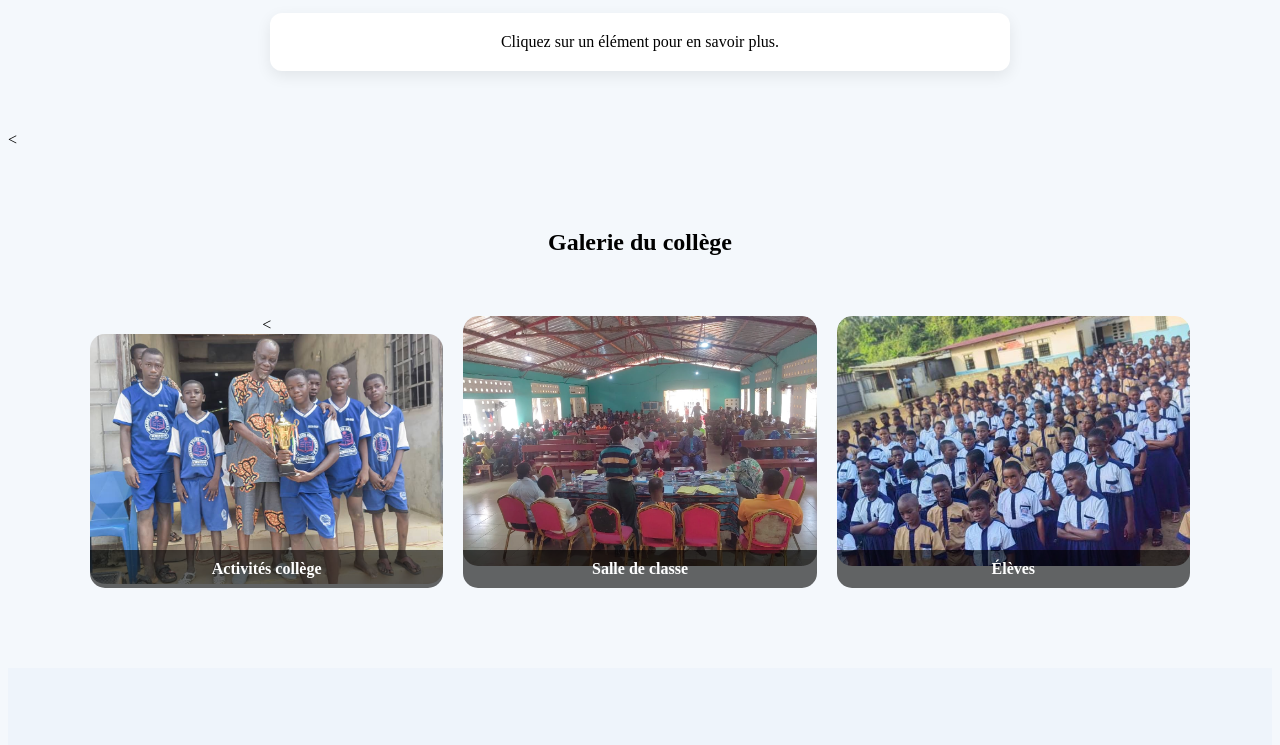
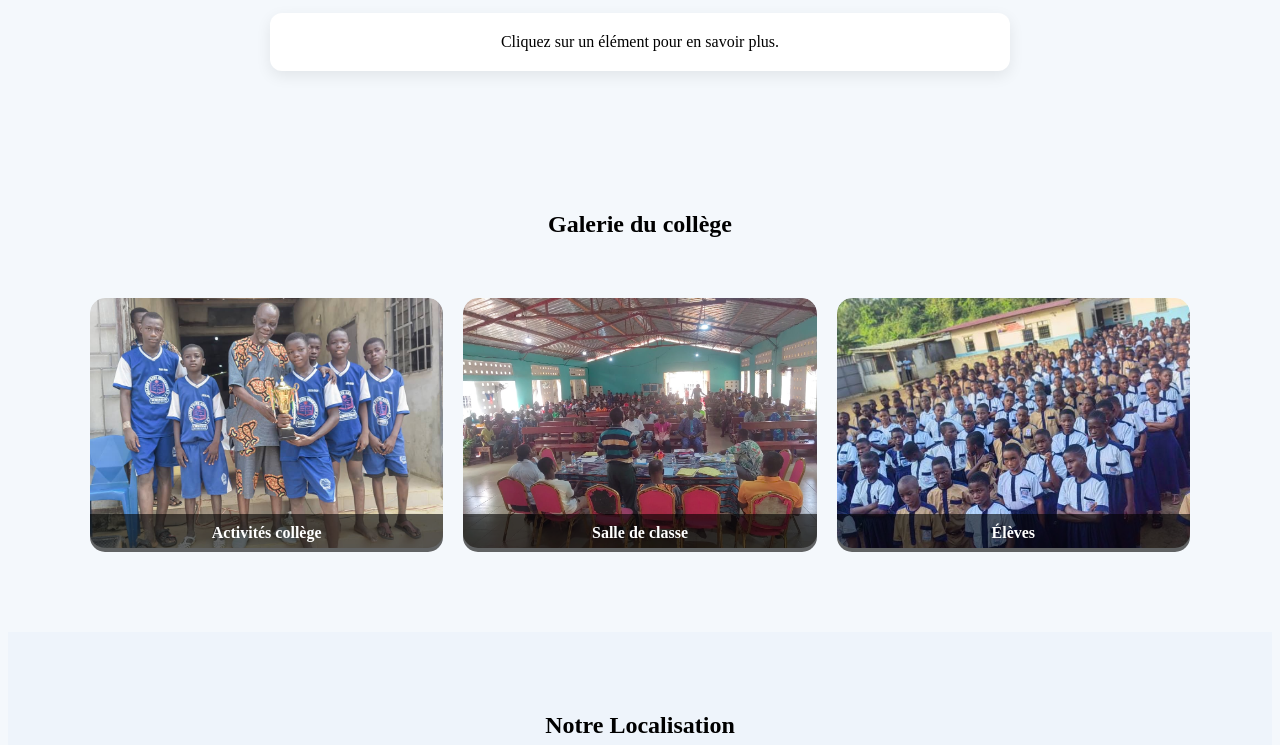
Before and after one commit to esther600/site-ecole-ebenezer, a plain HTML site: page index.html in a window 1280 px wide. Shown: the part 2762-3507 px from the top of the page. Drawn offline with Linux system fonts and the light colour scheme.

Commit message:
Update index.html

```diff
--- a/index.html
+++ b/index.html
@@ -149,14 +149,14 @@
 </section>
 
 <!-- IMAGES -->
-<<section id="images" class="gallery-section">
+<section id="images" class="gallery-section">
 
 <h2>Galerie du collège</h2>
 
 <div class="gallery">
 
 <div class="gallery-item">
-    <<img src="images/photo1.jpg" onclick="openLightbox(this.src)">
+    <img src="images/photo1.jpg" onclick="openLightbox(this.src)">
     <span>Activités collège</span>
 </div>
 
```
